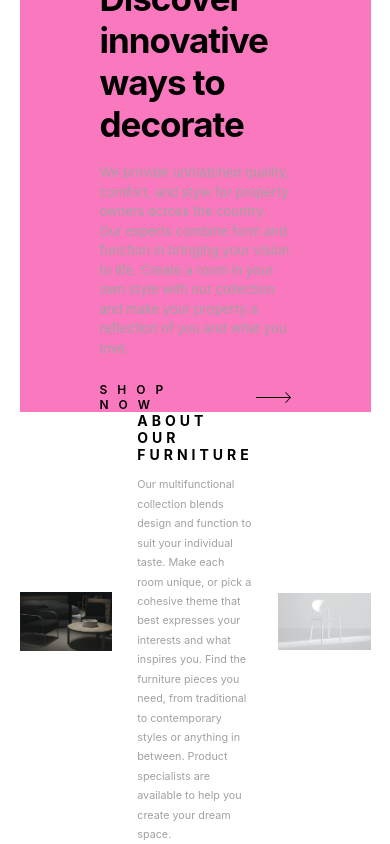
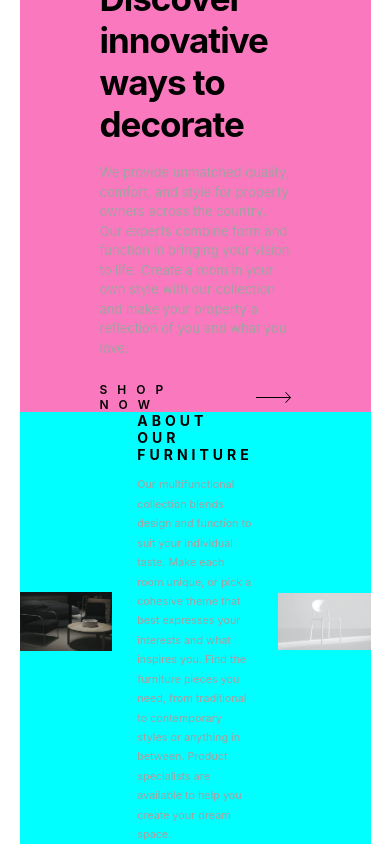
Before and after one commit to Gemcreation/roomredoreactgeeg, a React (Create React App) app: page / in a window 390 px wide. Shown: the part 588-1432 px from the top of the page. Built offline with nearby package versions, Linux system fonts and the light colour scheme.

Commit message:
to the lower part

```diff
--- a/src/App.scss
+++ b/src/App.scss
@@ -271,19 +271,6 @@ section.flexLower{
 }
 
 
-//responsiveness
-// @media screen and (max-width: 550px) {
-
-//   //below is the left side own
-//   article.leftSide{
-//     div{
-
-//       div.sliderControlMob{
-//         display: none; /* hide for small screens */
-//       }
-//     }
-//   }
-// }
 @media screen and (max-width: 950px) {
   .header{
     display: none; /* hide for small screens */
@@ -317,6 +304,18 @@ section.flexLower{
       }
     }
   }//right side
+
+  section.flexLower{
+
+    .lowerSide{
+      display: grid;
+      grid-template-columns: repeat(3, 1fr);
+      align-items: center;
+      gap: 10px;
+      margin-top: 0;
+      background-color: aqua;
+    }
+  }
 }
 
 // @media (max-width: 1000px) {
```
